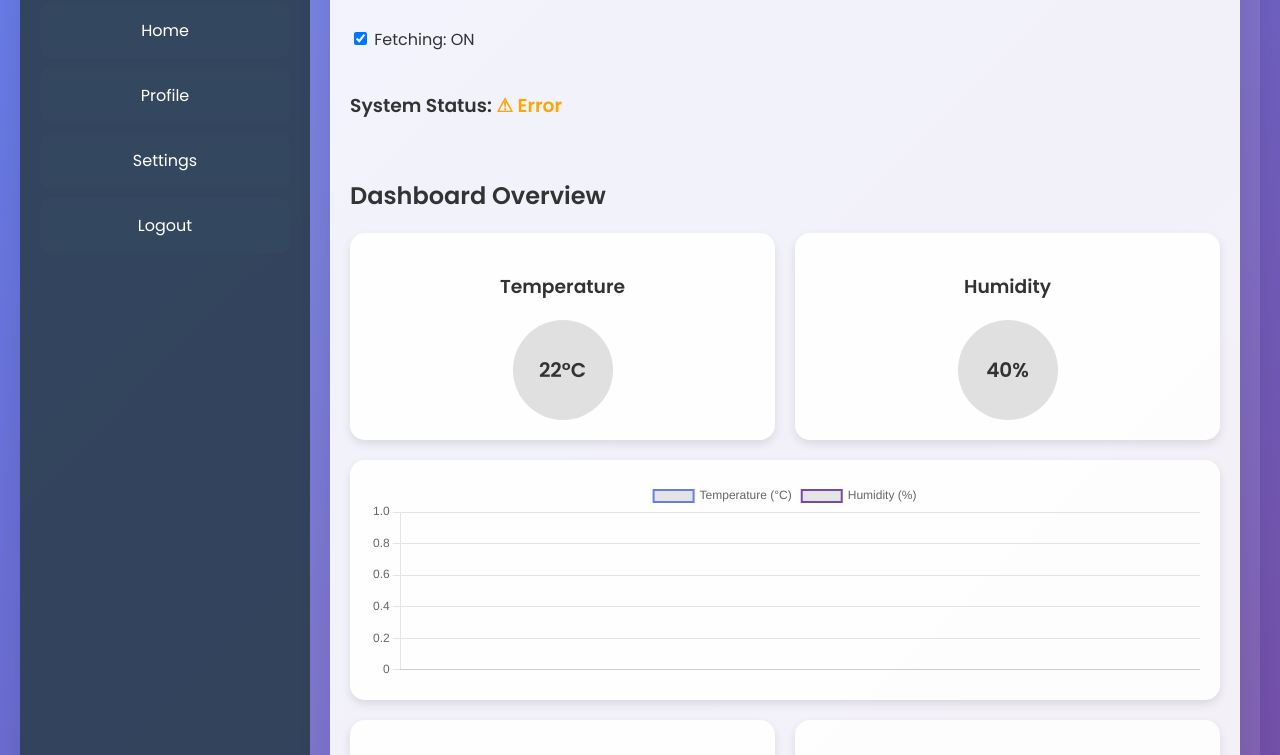
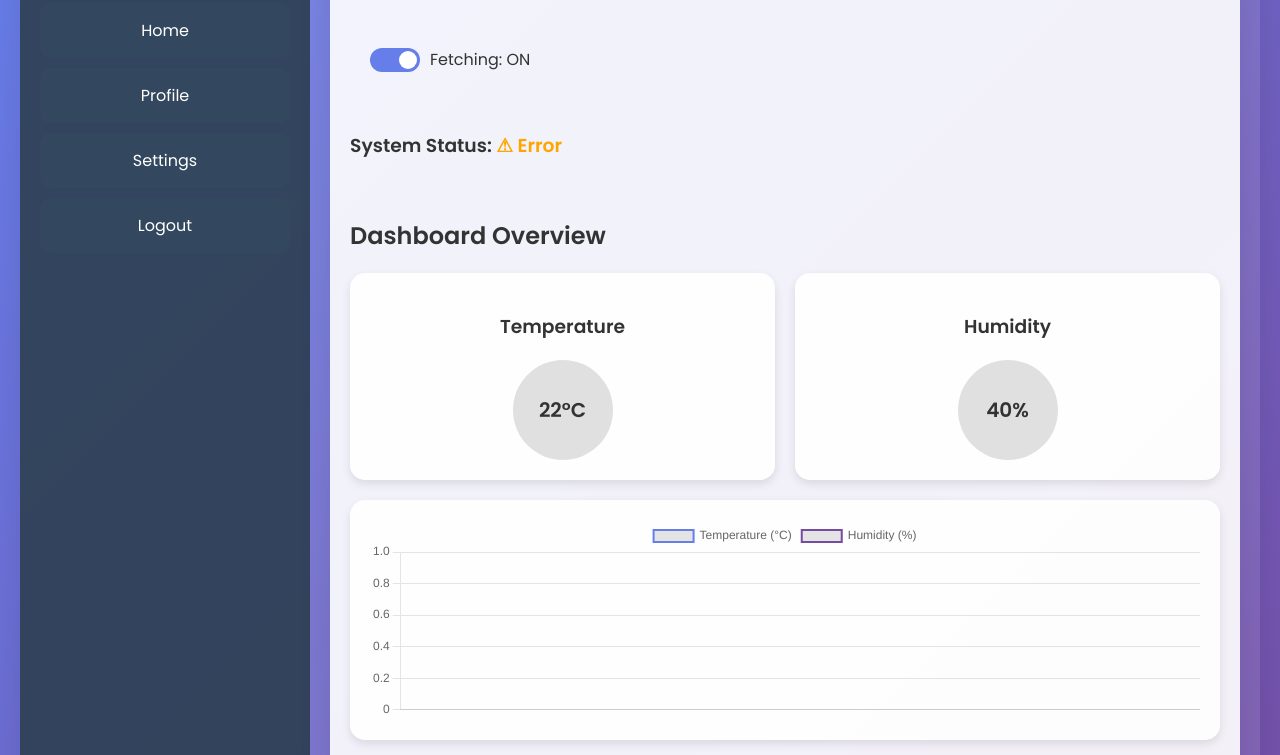
Before and after one commit to Tee-hopex/esp32-dashboard, a plain HTML site: page dashboard.html in a window 1280 px wide. Shown: the part 112-867 px from the top of the page. Drawn offline with nearby package versions, Linux system fonts and the light colour scheme; no server answers.

```diff
--- a/styles.css
+++ b/styles.css
@@ -382,6 +382,61 @@
 }
 
 
+/* Toggle Switch Styling */
+.toggle-container {
+    display: flex;
+    align-items: center;
+    gap: 10px;
+    margin: 20px;
+}
+
+.switch {
+    position: relative;
+    display: inline-block;
+    width: 50px;
+    height: 24px;
+}
+
+.switch input {
+    opacity: 0;
+    width: 0;
+    height: 0;
+}
+
+.slider {
+    position: absolute;
+    cursor: pointer;
+    top: 0;
+    left: 0;
+    right: 0;
+    bottom: 0;
+    background-color: #ccc;
+    transition: .4s;
+    border-radius: 24px;
+}
+
+.slider:before {
+    position: absolute;
+    content: "";
+    height: 18px;
+    width: 18px;
+    left: 3px;
+    bottom: 3px;
+    background-color: white;
+    transition: .4s;
+    border-radius: 50%;
+}
+
+input:checked + .slider {
+    background-color: #667eea;
+}
+
+input:checked + .slider:before {
+    transform: translateX(26px);
+}
+
+
+
 /* Responsive Styles */
 @media screen and (max-width: 768px) {
     .dashboard-container {
```
